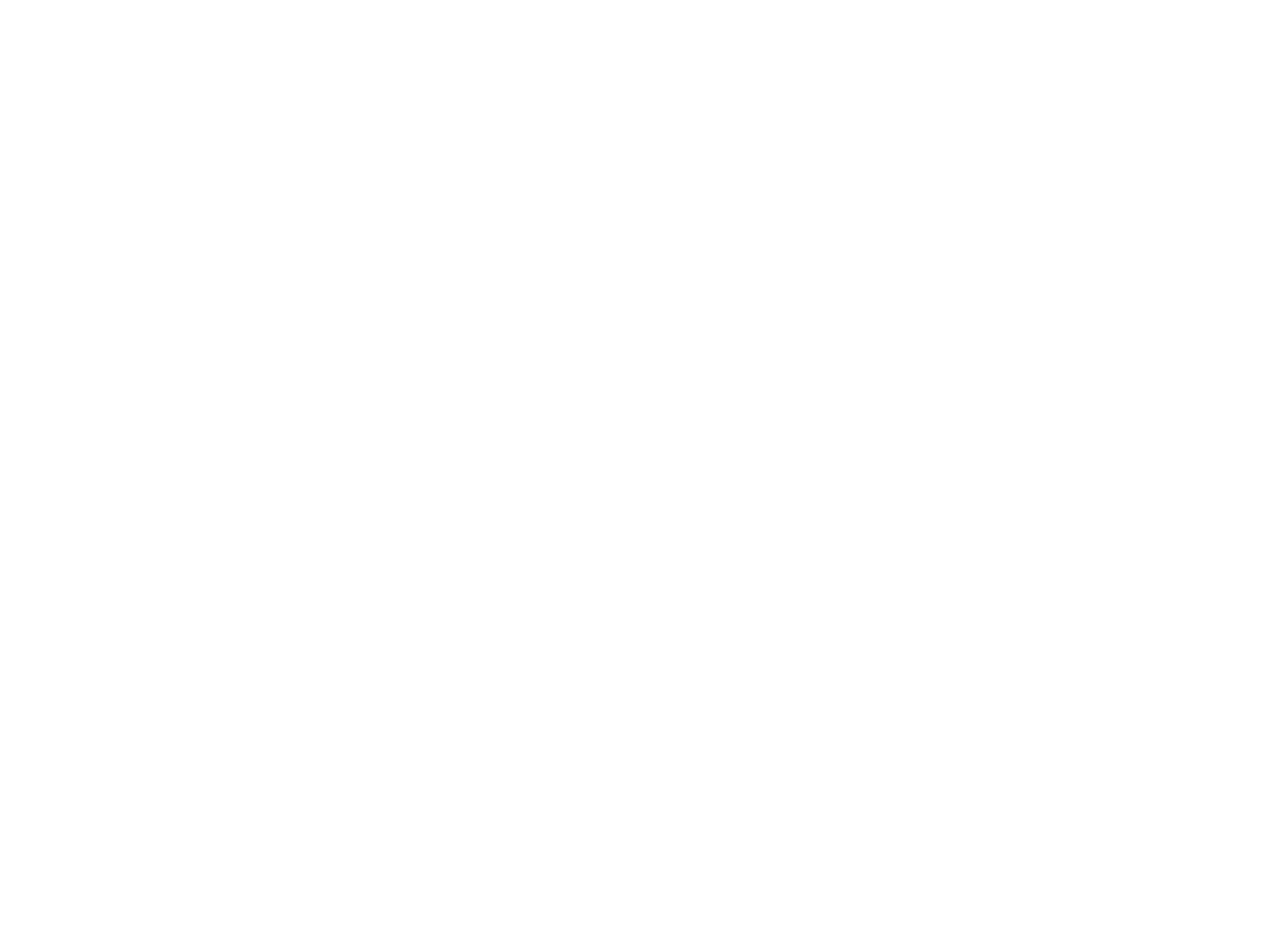
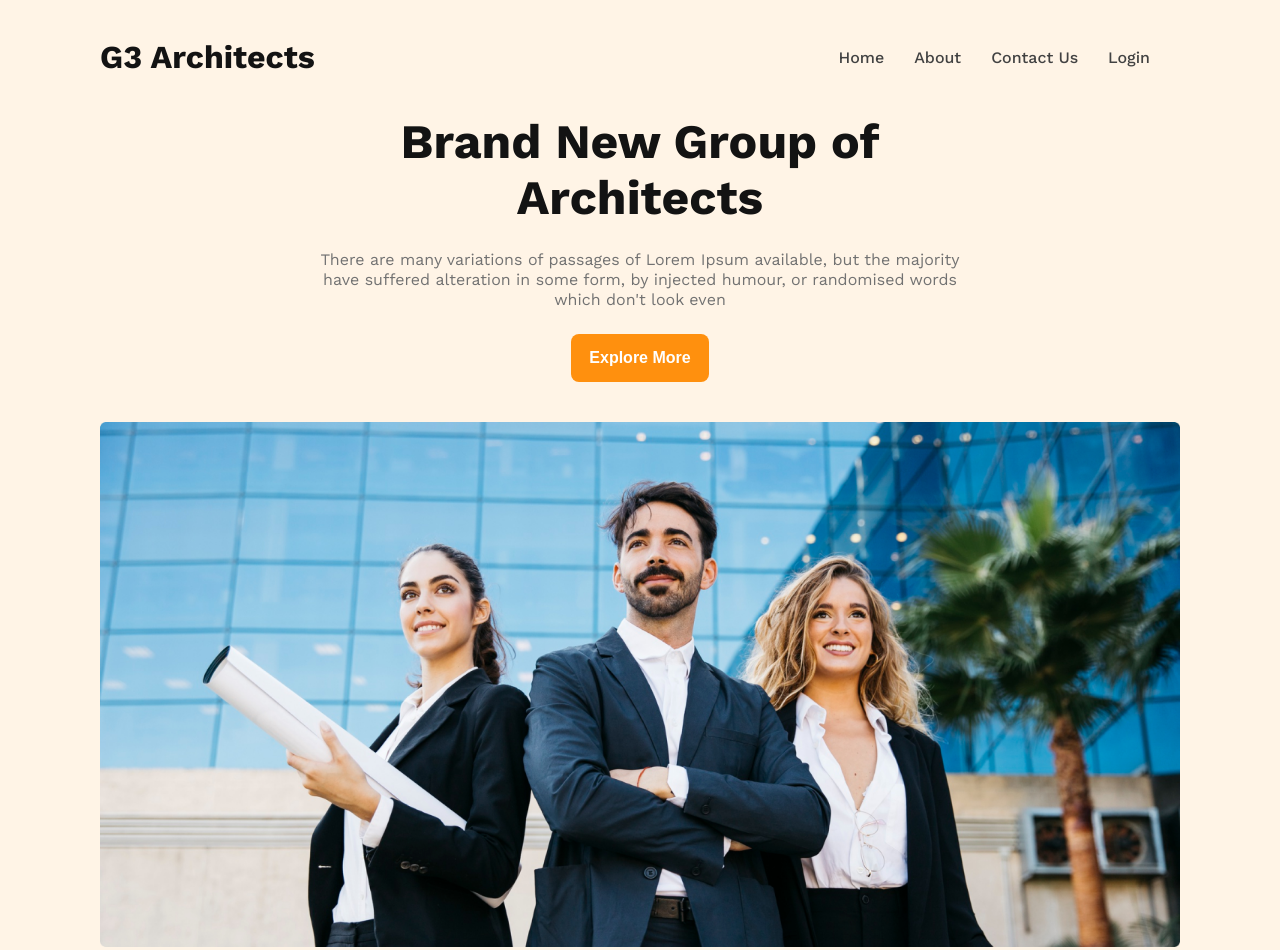
Before and after one commit to jahidul2004/g3-architects, a plain HTML site: page index.html in a window 1280 px wide. Before the commit the page ends 800 px from the top, so only its background shows below. Drawn offline with nearby package versions, Linux system fonts and the light colour scheme.

Commit message:
Header section added.

```diff
--- a/index.html
+++ b/index.html
@@ -1,28 +1,54 @@
 <!DOCTYPE html>
 <html lang="en">
     <head>
-    <meta charset="UTF-8">
-    <meta name="viewport" content="width=device-width, initial-scale=1.0">
+        <meta charset="UTF-8" />
+        <meta name="viewport" content="width=device-width, initial-scale=1.0" />
         <title>G3 Architects</title>
-    <link rel="stylesheet" href="styles/style.css">
+        <link rel="stylesheet" href="styles/style.css" />
     </head>
-<body>
+    <body class="work-sans-font">
         <!-- Header section start from here -->
         <header>
+            <nav class="navbar display-flex">
+                <h3 class="brand">G3 Architects</h3>
+                <ul class="nav-links display-flex">
+                    <li class="nav-item">
+                        <a href="" class="nav-links">Home</a>
+                    </li>
+                    <li class="nav-item">
+                        <a href="" class="nav-links">About</a>
+                    </li>
+                    <li class="nav-item">
+                        <a href="" class="nav-links">Contact Us</a>
+                    </li>
+                    <li class="nav-item">
+                        <a href="" class="nav-links">Login</a>
+                    </li>
+                </ul>
+            </nav>
 
+            <div class="banner">
+                <div class="banner-content">
+                    <h1 class="banner-title">Brand New Group of Architects</h1>
+                    <p class="banner-description">
+                        There are many variations of passages of Lorem Ipsum
+                        available, but the majority have suffered alteration in
+                        some form, by injected humour, or randomised words which
+                        don't look even
+                    </p>
+                    <button class="btn-primary">Explore More</button>
+                </div>
+                <img class="banner-image" src="images/banner.png" alt="Banner Image" />
+            </div>
         </header>
         <!-- Header section end here -->
 
         <!-- Main section  start from here -->
-    <main>
-
-    </main>
+        <main></main>
         <!-- Main section end here -->
 
         <!-- Footer section start from here -->
-    <footer>
-
-    </footer>
+        <footer></footer>
         <!-- Footer section end here -->
     </body>
 </html>
--- a/styles/style.css
+++ b/styles/style.css
@@ -1 +1,125 @@
-@import url('https://fonts.googleapis.com/css2?family=Work+Sans:ital,wght@0,100..900;1,100..900&display=swap');
+@import url("https://fonts.googleapis.com/css2?family=Work+Sans:ital,wght@0,100..900;1,100..900&display=swap");
+
+* {
+    margin: 0;
+    padding: 0;
+}
+/* Fonts Setup */
+.work-sans-font {
+    font-family: "Work Sans", sans-serif;
+    font-optical-sizing: auto;
+    font-weight: 400;
+    font-style: normal;
+}
+/* Fonts setup end */
+
+/* Shared Styles start */
+.display-flex {
+    display: flex;
+}
+
+.btn-primary {
+    border: none;
+    border-radius: 8px;
+    background: rgb(255, 144, 14);
+    color: #ffffff;
+    font-size: 1rem;
+    font-weight: 600;
+    padding: 15px 18px;
+    cursor: pointer;
+}
+
+main{
+    max-width: 1080px;
+    margin: 0 auto;
+}
+/* Shared styles end */
+
+/* Header styles start */
+header {
+    background-color: #ff900e1a;
+}
+/* Header styles end */
+
+/* Navbar styles start */
+
+.navbar {
+    justify-content: space-between;
+    align-items: center;
+    padding: 38px 0;
+    margin-bottom: 88px;
+}
+.navbar .brand {
+    color: #131313;
+    font-size: 2rem;
+    font-weight: 700;
+}
+.nav-item {
+    list-style: none;
+    margin-right: 30px;
+}
+
+.nav-links {
+    text-decoration: none;
+    color: #424242;
+    font-size: 1rem;
+    font-weight: 500;
+}
+
+.navbar,
+.banner {
+    max-width: 1080px;
+    margin: 0 auto;
+}
+/* Navbar styles end */
+
+/* Banner style start */
+.banner-content {
+    max-width: 646px;
+    margin: 0 auto;
+    text-align: center;
+    margin-bottom: 40px;
+}
+
+.banner-title {
+    color: #131313;
+    font-size: 3rem;
+    font-weight: 700;
+    line-height: 56px;
+    margin-bottom: 24px;
+}
+
+.banner-description {
+    color: #727272;
+    font-size: 1rem;
+    font-weight: 400;
+    line-height: 20px;
+    margin-bottom: 24px;
+}
+
+.banner .banner-image{
+    width: 100%;
+}
+/* Banner style end */
+
+/* Header section responsive start */
+@media screen and (max-width:572px) {
+    .navbar,.nav-links{
+        flex-direction: column;
+        text-align: center;
+    }
+    .nav-item{
+        padding: 10px;
+    }
+    .banner-description{
+        padding: 0 6px;
+    }
+}
+
+/* Header section responsive end */
+
+
+
+
+
+/*  */
```
Lines whose indentation alone changed are shown as unchanged.
